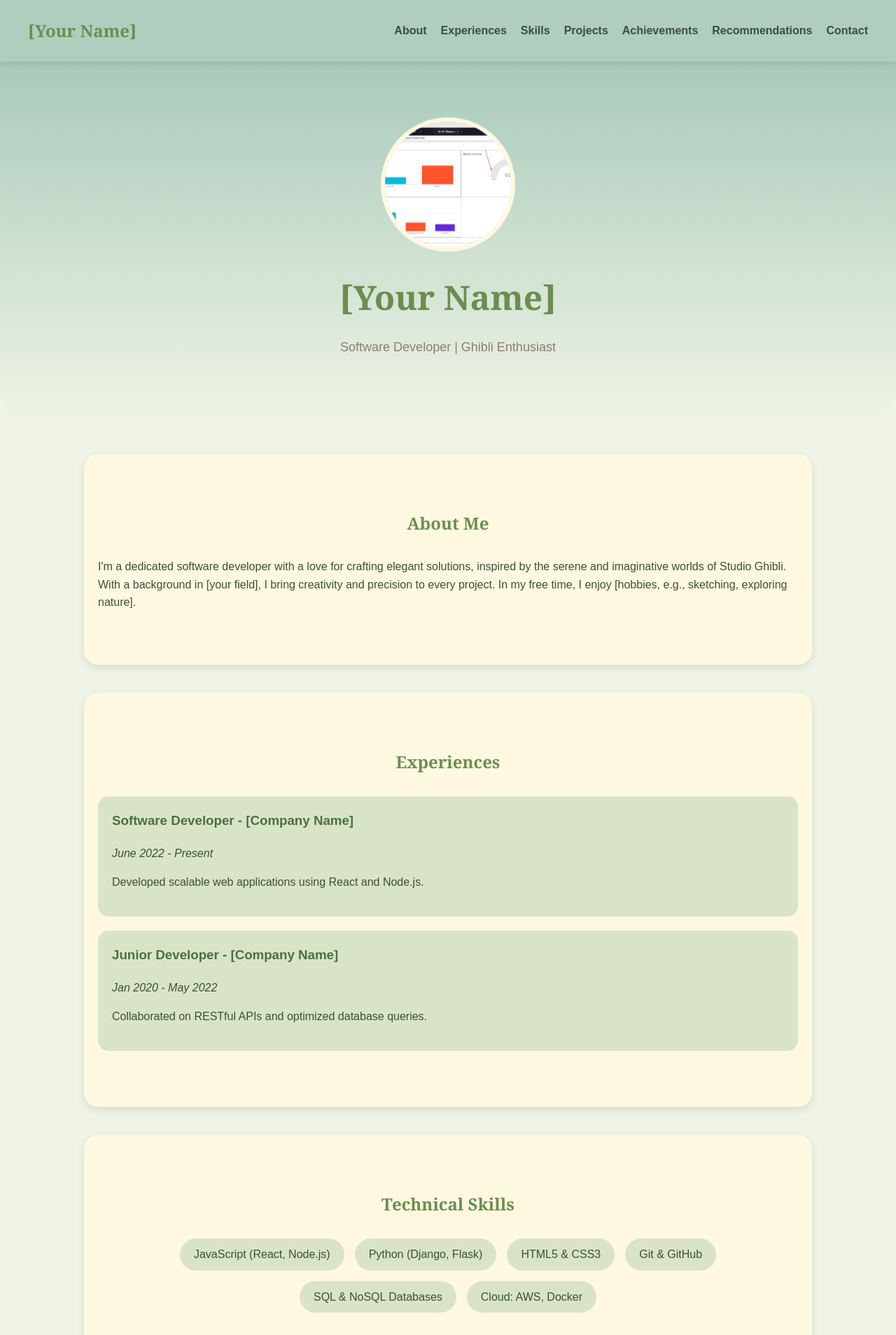
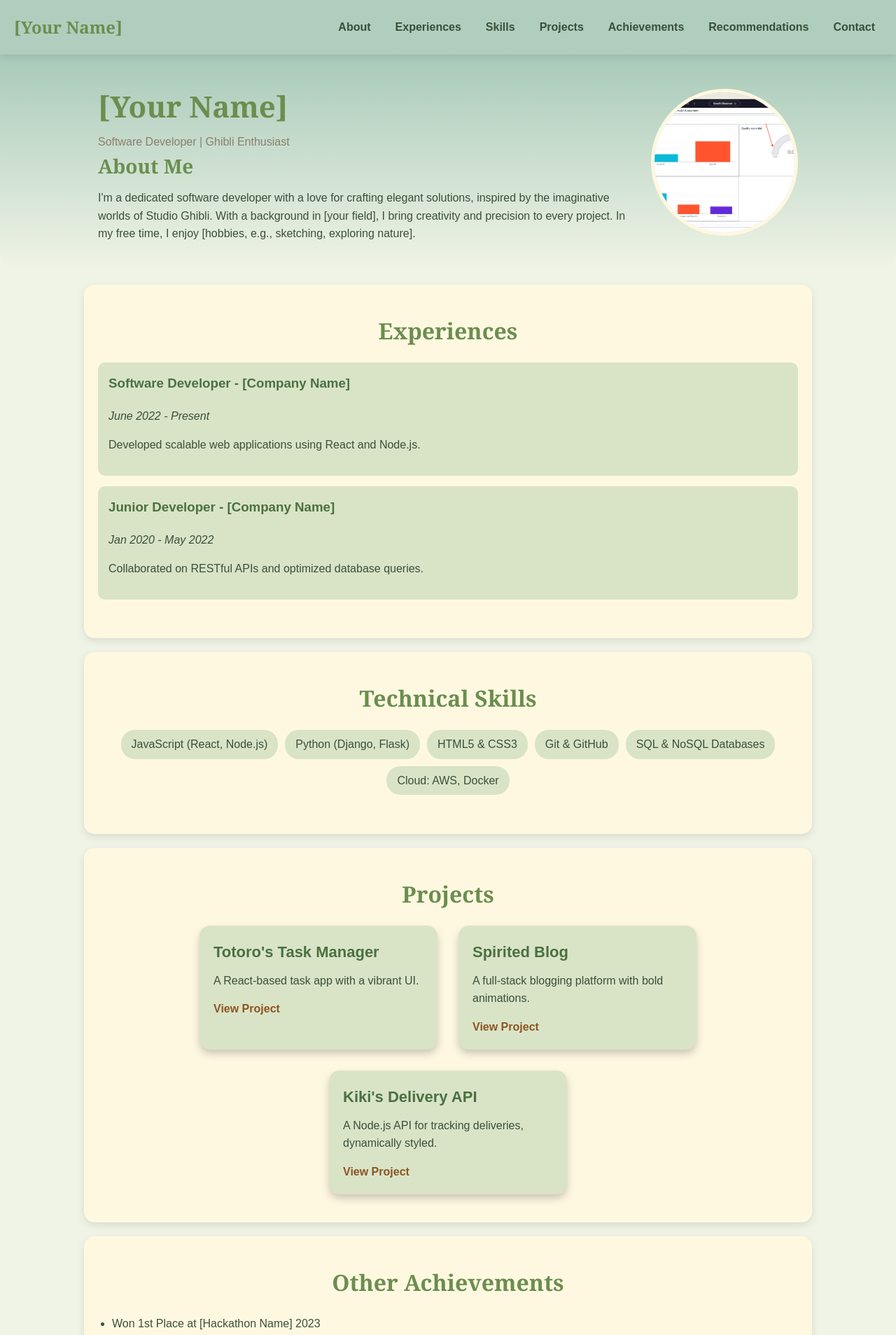
Before and after one commit to durga9948/Portfolio, a React (Create React App) app: page / in a window 1280 px wide. Shown: the top 1908 px of the page at 70% size. Built offline with nearby package versions, Linux system fonts and the light colour scheme.

Commit message:
Picture and about me aligns perfectly with everything

```diff
--- a/src/App.css
+++ b/src/App.css
@@ -4,10 +4,9 @@ body {
   background-color: #f0f4e6;
   color: #3a4f39;
   overflow-x: hidden;
-  /* Adjust for subtlety */
 }
 
-/* General Animations */
+/* Animations */
 @keyframes fadeIn {
   from {
     opacity: 0;
@@ -20,21 +19,25 @@ body {
   }
 }
 
-@keyframes float {
-
-  0%,
-  100% {
-    transform: translateY(0);
+@keyframes cardPop {
+  0% {
+    transform: scale(1);
   }
 
   50% {
-    transform: translateY(-10px);
+    transform: scale(1.05);
+  }
+
+  100% {
+    transform: scale(1);
   }
 }
 
 .App {
   position: relative;
   min-height: 100vh;
+  max-width: 1400px;
+  margin: 0 auto;
 }
 
 /* Navigation */
@@ -42,16 +45,12 @@ body {
   position: sticky;
   top: 0;
   background: rgba(168, 202, 186, 0.9);
-  /* Semi-transparent forest green */
-  padding: 15px 0;
+  padding: 10px 0;
   z-index: 1000;
   box-shadow: 0 2px 10px rgba(0, 0, 0, 0.1);
-  backdrop-filter: blur(5px);
 }
 
 .nav-content {
-  max-width: 1200px;
-  margin: 0 auto;
   display: flex;
   justify-content: space-between;
   align-items: center;
@@ -68,7 +67,7 @@ body {
 .nav-links {
   list-style: none;
   display: flex;
-  gap: 20px;
+  gap: 15px;
   padding: 0;
 }
 
@@ -76,77 +75,112 @@ body {
   color: #3a4f39;
   text-decoration: none;
   font-weight: bold;
-  transition: color 0.3s, transform 0.3s;
+  padding: 5px 10px;
+  transition: color 0.3s, background-color 0.3s;
+  cursor: pointer;
 }
 
 .nav-link:hover {
-  color: #8c5523;
-  transform: scale(1.1);
+  color: #fff8e1;
+  background-color: #8c5523;
+  border-radius: 5px;
 }
 
-/* Header */
+/* Header with About Me */
 .header {
-  text-align: center;
-  padding: 80px 20px;
+  padding: 40px 20px;
   background: linear-gradient(to bottom, #a8caba, #f0f4e6);
-  border-bottom-left-radius: 50px;
-  border-bottom-right-radius: 50px;
+  border-bottom-left-radius: 30px;
+  border-bottom-right-radius: 30px;
   animation: fadeIn 1s ease-in;
+  display: flex;
+  justify-content: center;
+  align-items: center;
+}
+
+.header-content {
+  display: flex;
+  align-items: center;
+  max-width: 1000px;
+  width: 100%;
+  gap: 30px;
+}
+
+.about-me {
+  flex: 1;
+  text-align: left;
+}
+
+.header-title {
+  font-size: 42px;
+  color: #6b8e4e;
+  margin: 0 0 5px 0;
+  font-family: 'Georgia', serif;
+}
+
+.subtitle {
+  font-size: 16px;
+  color: #8a7f6b;
+  margin: 0 0 15px 0;
+}
+
+.about-me h2 {
+  color: #6b8e4e;
+  font-family: 'Georgia', serif;
+  font-size: 28px;
+  margin: 0 0 10px 0;
+}
+
+.about-me p {
+  font-size: 16px;
+  line-height: 1.6;
+  margin: 0;
 }
 
 .profile-pic {
-  width: 180px;
-  height: 180px;
+  width: 200px;
+  height: 200px;
   border-radius: 50%;
-  border: 6px solid #fff8e1;
-  margin-bottom: 20px;
+  border: 5px solid #fff8e1;
   object-fit: cover;
-  animation: float 3s infinite ease-in-out;
+  transition: transform 0.3s;
+  flex-shrink: 0;
 }
 
-.header-title {
-  font-size: 48px;
-  color: #6b8e4e;
-  margin: 0;
-  font-family: 'Georgia', serif;
-}
-
-.header p {
-  font-size: 18px;
-  color: #8a7f6b;
+.profile-pic:hover {
+  transform: scale(1.1);
 }
 
 /* Sections */
 .section {
-  padding: 60px 20px;
-  margin: 40px auto;
+  padding: 40px 20px;
+  margin: 20px auto;
   max-width: 1000px;
-  border-radius: 20px;
+  border-radius: 15px;
   background-color: #fff8e1;
   box-shadow: 0 4px 12px rgba(0, 0, 0, 0.1);
   animation: fadeIn 1s ease-in;
-  position: relative;
-  overflow: hidden;
 }
 
 .section h2 {
   color: #6b8e4e;
   font-family: 'Georgia', serif;
   text-align: center;
-  margin-bottom: 30px;
+  margin: 0 0 20px 0;
+  font-size: 32px;
 }
 
 /* Experiences */
 .experience-item {
   background-color: #d9e4c7;
-  padding: 20px;
-  border-radius: 15px;
-  margin-bottom: 20px;
+  padding: 15px;
+  border-radius: 10px;
+  margin-bottom: 15px;
   transition: transform 0.3s;
 }
 
 .experience-item:hover {
-  transform: translateX(10px);
+  transform: translateX(5px);
 }
 
 .experience-item h3 {
@@ -160,14 +194,14 @@ body {
   padding: 0;
   display: flex;
   flex-wrap: wrap;
-  gap: 15px;
+  gap: 10px;
   justify-content: center;
 }
 
 .skills-list li {
   background-color: #d9e4c7;
-  padding: 10px 20px;
-  border-radius: 25px;
+  padding: 8px 15px;
+  border-radius: 20px;
   color: #3a4f39;
   transition: transform 0.3s;
 }
@@ -177,58 +211,76 @@ body {
 }
 
 /* Projects */
+.projects {
+  padding: 40px 20px;
+}
+
 .project-grid {
-  display: grid;
-  grid-template-columns: repeat(auto-fit, minmax(280px, 1fr));
-  gap: 25px;
+  display: flex;
+  flex-wrap: wrap;
+  justify-content: center;
+  gap: 30px;
   margin-top: 20px;
 }
 
 .project-card {
   background-color: #d9e4c7;
-  padding: 25px;
+  width: 300px;
+  padding: 20px;
   border-radius: 15px;
-  box-shadow: 0 4px 8px rgba(0, 0, 0, 0.1);
-  transition: transform 0.3s, box-shadow 0.3s;
+  box-shadow: 0 6px 12px rgba(0, 0, 0, 0.2);
+  transition: all 0.5s ease;
+  transform-style: preserve-3d;
+  position: relative;
+  cursor: pointer;
 }
 
 .project-card:hover {
-  transform: translateY(-10px);
-  box-shadow: 0 6px 12px rgba(0, 0, 0, 0.15);
+  transform: rotateY(10deg) scale(1.05);
+  box-shadow: 0 10px 20px rgba(0, 0, 0, 0.3);
+  animation: cardPop 0.5s ease-in-out;
 }
 
 .project-card h3 {
   color: #4a7042;
-  margin-top: 0;
+  margin: 0 0 10px 0;
+  font-size: 22px;
+}
+
+.project-card p {
+  margin: 0 0 15px 0;
+  font-size: 16px;
 }
 
 .project-card a {
   color: #8c5523;
   text-decoration: none;
   font-weight: bold;
+  transition: color 0.3s;
 }
 
 .project-card a:hover {
-  text-decoration: underline;
+  color: #6b8e4e;
 }
 
 /* Achievements */
 .achievements ul {
   list-style-type: disc;
   padding-left: 20px;
+  margin: 0;
 }
 
 /* Recommendations */
 .recommendation-item {
   background-color: #d9e4c7;
-  padding: 20px;
-  border-radius: 15px;
-  margin-bottom: 20px;
+  padding: 15px;
+  border-radius: 10px;
+  margin-bottom: 15px;
   transition: transform 0.3s;
 }
 
 .recommendation-item:hover {
-  transform: translateX(10px);
+  transform: translateX(5px);
 }
 
 .recommendation-item em {
@@ -240,13 +292,17 @@ body {
   text-align: center;
 }
 
+.contact p {
+  margin: 5px 0;
+}
+
 /* Footer */
 .footer {
   text-align: center;
-  padding: 30px;
+  padding: 20px;
   color: #8a7f6b;
   font-size: 14px;
   background: linear-gradient(to top, #a8caba, #f0f4e6);
-  border-top-left-radius: 50px;
-  border-top-right-radius: 50px;
+  border-top-left-radius: 30px;
+  border-top-right-radius: 30px;
 }
--- a/src/App.js
+++ b/src/App.js
@@ -37,23 +37,23 @@ function App() {
         </div>
       </nav>
 
-      {/* Header Section */}
+      {/* Header Section with About Me */}
       <header className="header" id="header">
-        <img src={profilePic} alt="[Your Name]" className="profile-pic" />
+        <div className="header-content">
+          <div className="about-me">
             <h1 className="header-title">[Your Name]</h1>
-        <p>Software Developer | Ghibli Enthusiast</p>
-      </header>
-
-      {/* About Me Section */}
-      <section className="about section" id="about">
+            <p className="subtitle">Software Developer | Ghibli Enthusiast</p>
             <h2>About Me</h2>
             <p>
               I'm a dedicated software developer with a love for crafting elegant solutions,
-          inspired by the serene and imaginative worlds of Studio Ghibli.
+              inspired by the imaginative worlds of Studio Ghibli.
               With a background in [your field], I bring creativity and precision to every project.
               In my free time, I enjoy [hobbies, e.g., sketching, exploring nature].
             </p>
-      </section>
+          </div>
+          <img src={profilePic} alt="[Your Name]" className="profile-pic" />
+        </div>
+      </header>
 
       {/* Experiences Section */}
       <section className="experiences section" id="experiences">
@@ -89,17 +89,17 @@ function App() {
         <div className="project-grid">
           <div className="project-card">
             <h3>Totoro's Task Manager</h3>
-            <p>A React-based task app with a forest-inspired UI.</p>
+            <p>A React-based task app with a vibrant UI.</p>
             <a href="#">View Project</a>
           </div>
           <div className="project-card">
             <h3>Spirited Blog</h3>
-            <p>A full-stack blogging platform with mystical animations.</p>
+            <p>A full-stack blogging platform with bold animations.</p>
             <a href="#">View Project</a>
           </div>
           <div className="project-card">
             <h3>Kiki's Delivery API</h3>
-            <p>A Node.js API for tracking deliveries, Ghibli-style.</p>
+            <p>A Node.js API for tracking deliveries, dynamically styled.</p>
             <a href="#">View Project</a>
           </div>
         </div>
```
Lines whose indentation alone changed are shown as unchanged.
